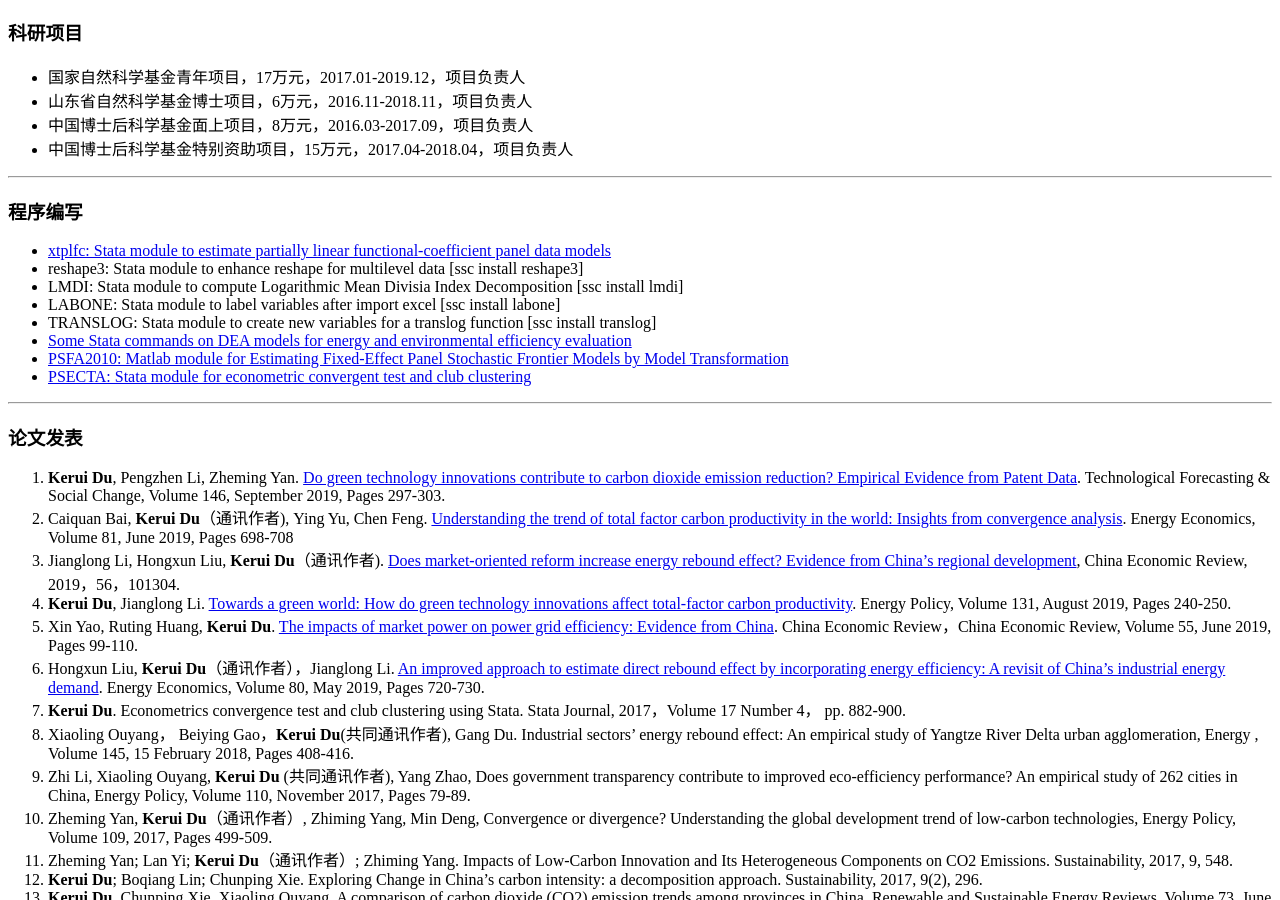
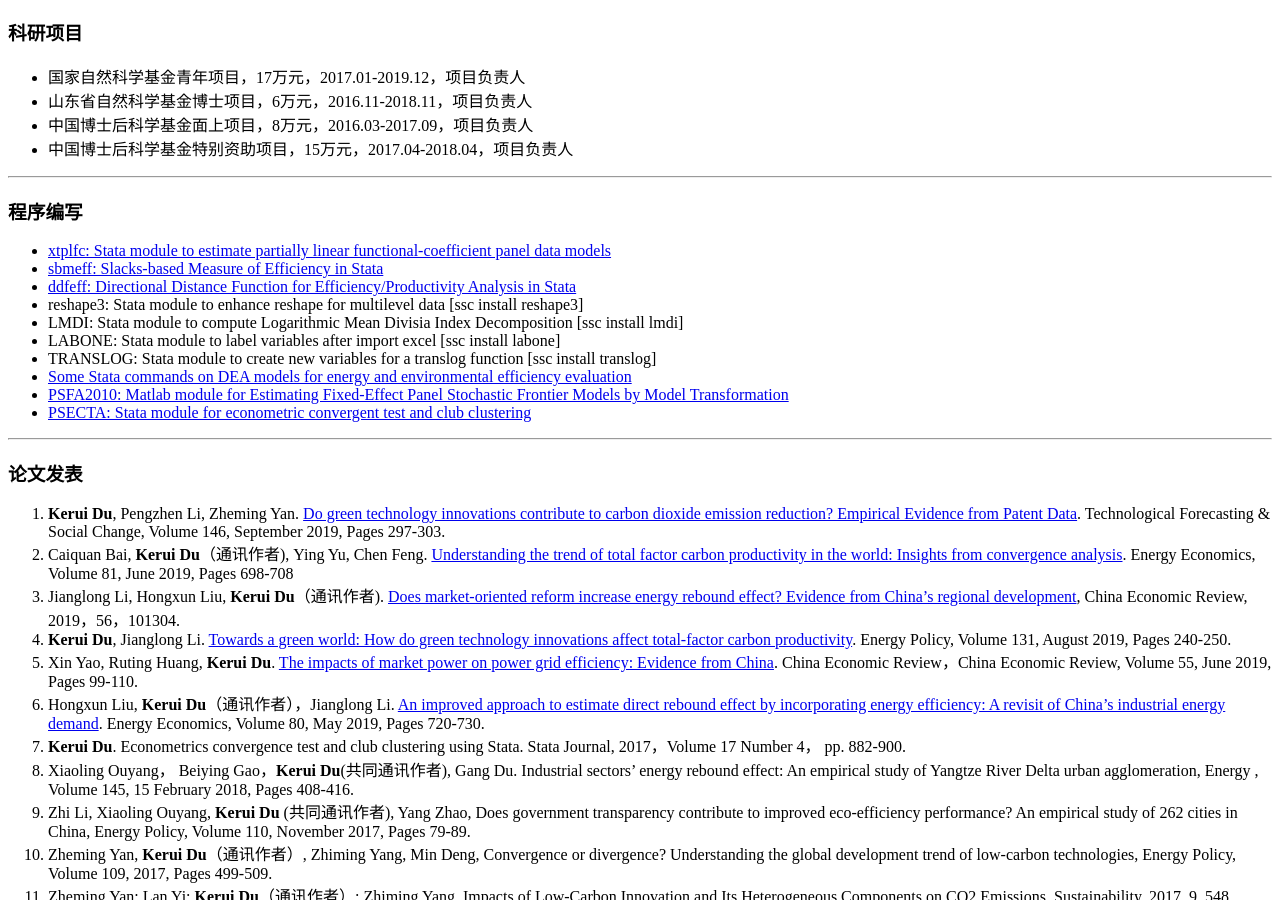
Before and after one commit to Hao-sen/kerrydu.github.io, a Jekyll site: the page built from index.md, in a window 1280 px wide and 900 px high, scrolled down 534 px. Built offline with Jekyll 4.4.1, drawn with Linux system fonts in a browser that asks for light colours; our own code applies the rules of GitHub Pages for plain Markdown files; the list of posts is cut into pages by our own code.

Commit message:
ddfeff sbmeff

```diff
--- a/index.md
+++ b/index.md
@@ -29,6 +29,8 @@
 ### 程序编写
 
 * [xtplfc: Stata  module to estimate partially linear functional-coefficient panel data models](https://github.com/kerrydu/xtplfc_Stata)
+* [sbmeff: Slacks-based Measure of Efficiency in Stata](https://github.com/kerrydu/sbmeff)
+* [ddfeff: Directional Distance Function for Efficiency/Productivity Analysis in Stata](https://github.com/kerrydu/ddfeff)
 * reshape3: Stata  module to enhance reshape for multilevel data [ssc install reshape3]
 *  LMDI: Stata module to compute Logarithmic Mean Divisia Index Decomposition [ssc install lmdi]
 * LABONE: Stata module to label variables after import excel [ssc install labone]
```
Also changed, not shown: README.md.
